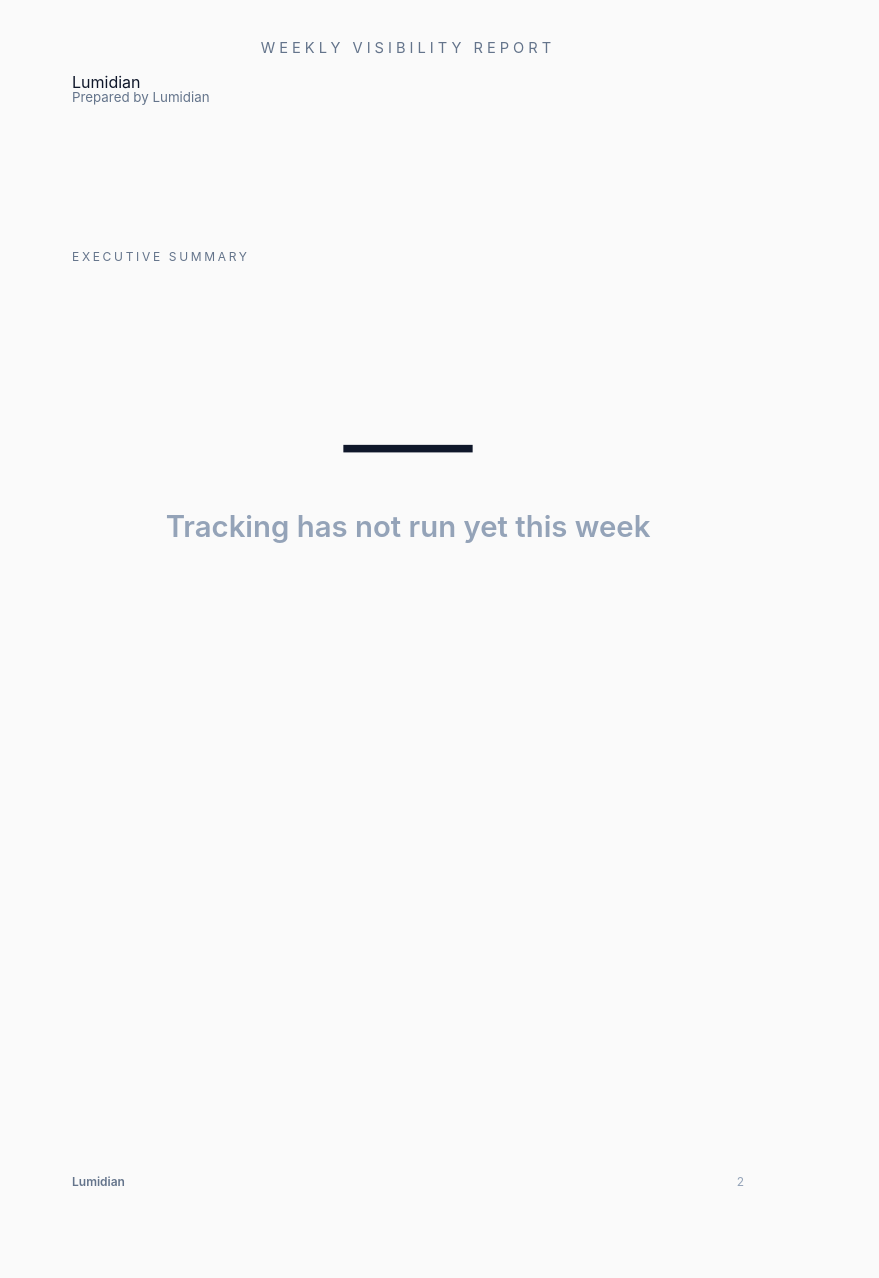
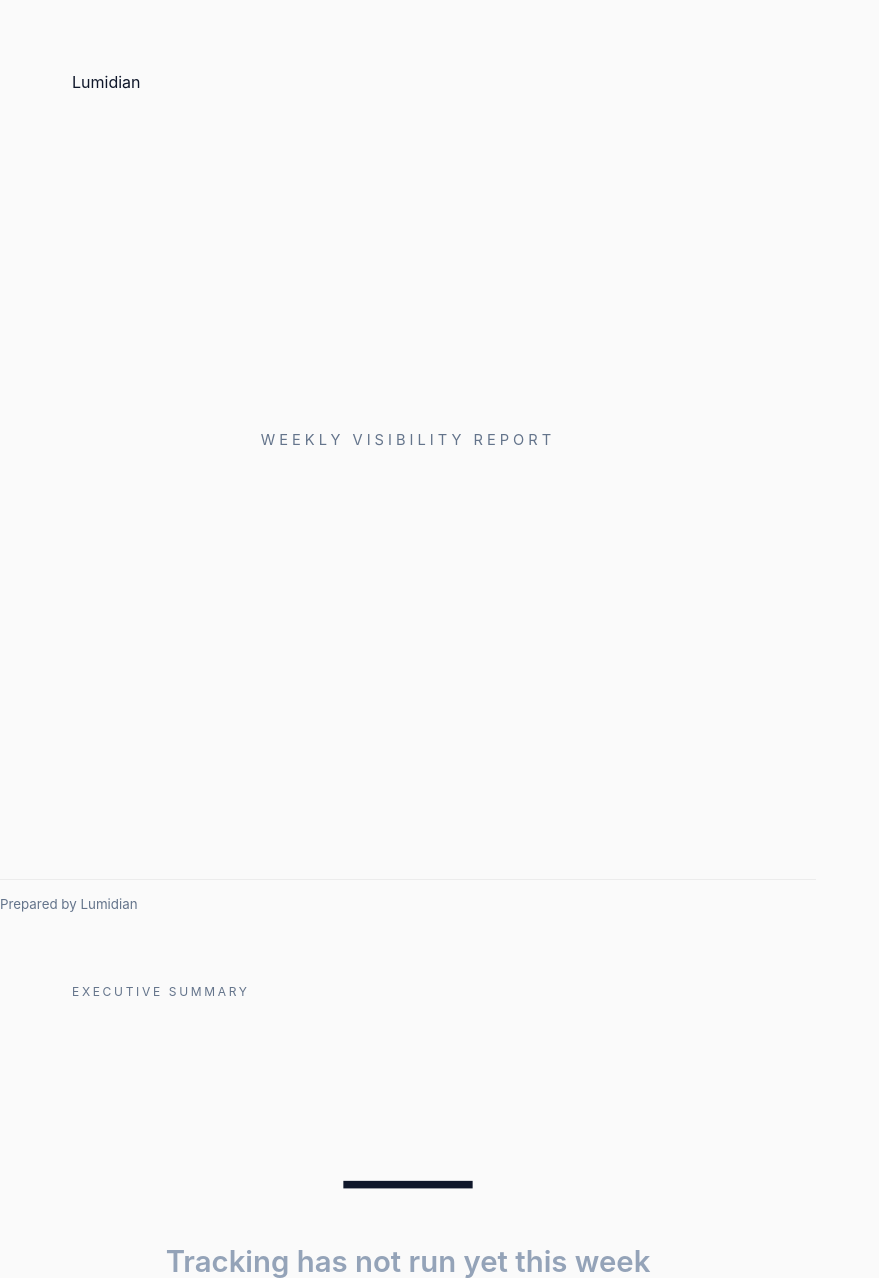
Before and after one commit to elkenturner/Lumidian, a Python web app: template backend/app/services/document_engine/templates/weekly_report.html.j2 in a window 1280 px wide. Shown: the top 1278 px of the page, without its empty margins (0-879 px from the left). Run offline with Jinja, Linux system fonts and the light colour scheme; the template is opened without the code that fills it, so the values that code supplies are empty.

Commit message:
fix(reports): cover page layout — absolute-positioned hero + meta, 9.5in cover height

```diff
--- a/backend/app/services/document_engine/templates/weekly_report.html.j2
+++ b/backend/app/services/document_engine/templates/weekly_report.html.j2
@@ -25,13 +25,13 @@
   .muted { color: #94a3b8; }
 
   /* Cover */
-  .cover { display: flex; flex-direction: column; justify-content: space-between; height: 100%; }
-  .cover .logo { width: 120px; height: auto; }
-  .cover .hero { text-align: center; margin-top: -40pt; }
+  .cover { position: relative; height: 9.5in; }
+  .cover .logo { width: 160px; height: auto; }
+  .cover .hero { text-align: center; position: absolute; left: 0; right: 0; top: 50%; transform: translateY(-50%); }
   .cover .hero .label { font-size: 11pt; letter-spacing: 3pt; text-transform: uppercase; color: #64748b; margin-bottom: 24pt; }
-  .cover .hero .name { font-family: Georgia, "Times New Roman", serif; font-size: 56pt; color: #0f172a; margin: 0 0 18pt; }
-  .cover .hero .week { font-size: 16pt; color: #475569; }
-  .cover .meta { display: flex; justify-content: space-between; font-size: 10pt; color: #64748b; }
+  .cover .hero .name { font-family: Georgia, "Times New Roman", serif; font-size: 64pt; color: #0f172a; margin: 0 0 18pt; line-height: 1.1; }
+  .cover .hero .week { font-size: 18pt; color: #475569; }
+  .cover .meta { display: flex; justify-content: space-between; font-size: 10pt; color: #64748b; padding-top: 12pt; border-top: 1px solid #ececec; position: absolute; left: 0; right: 0; bottom: 0; }
 
   /* Executive headline */
   .headline { display: flex; flex-direction: column; align-items: center; margin-top: 80pt; }
```
